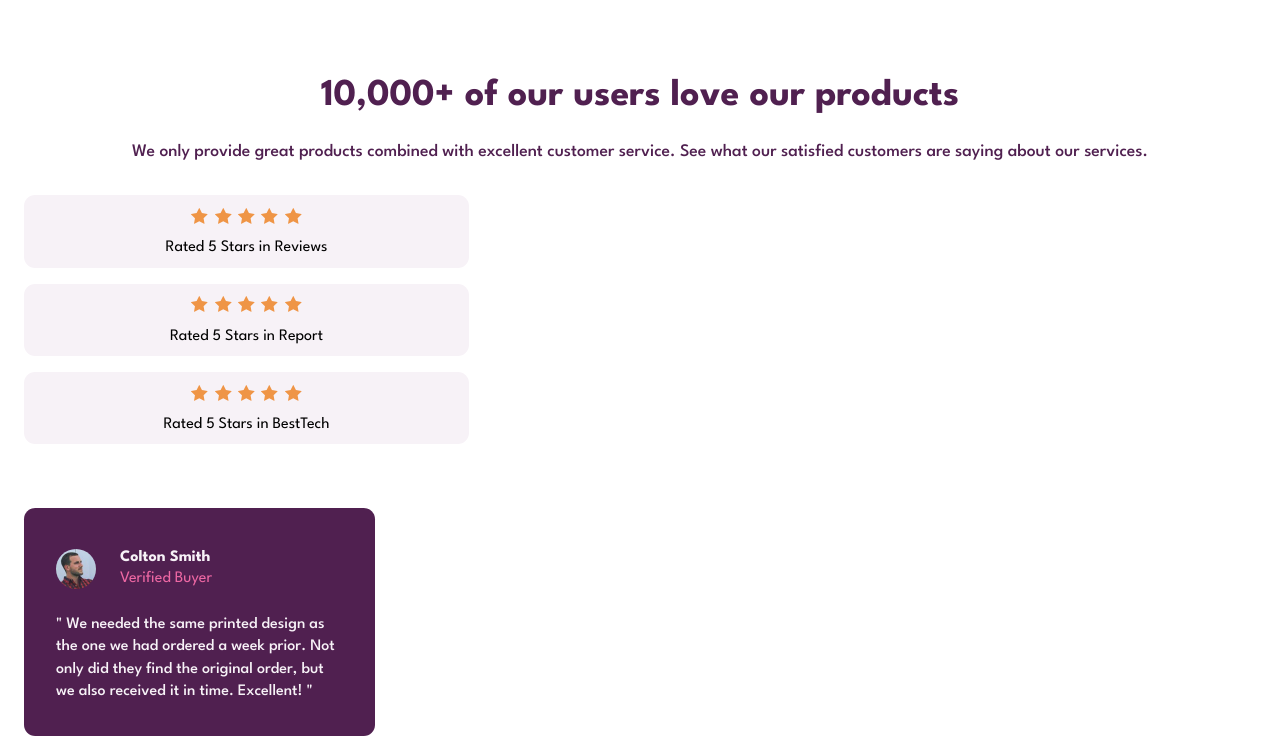
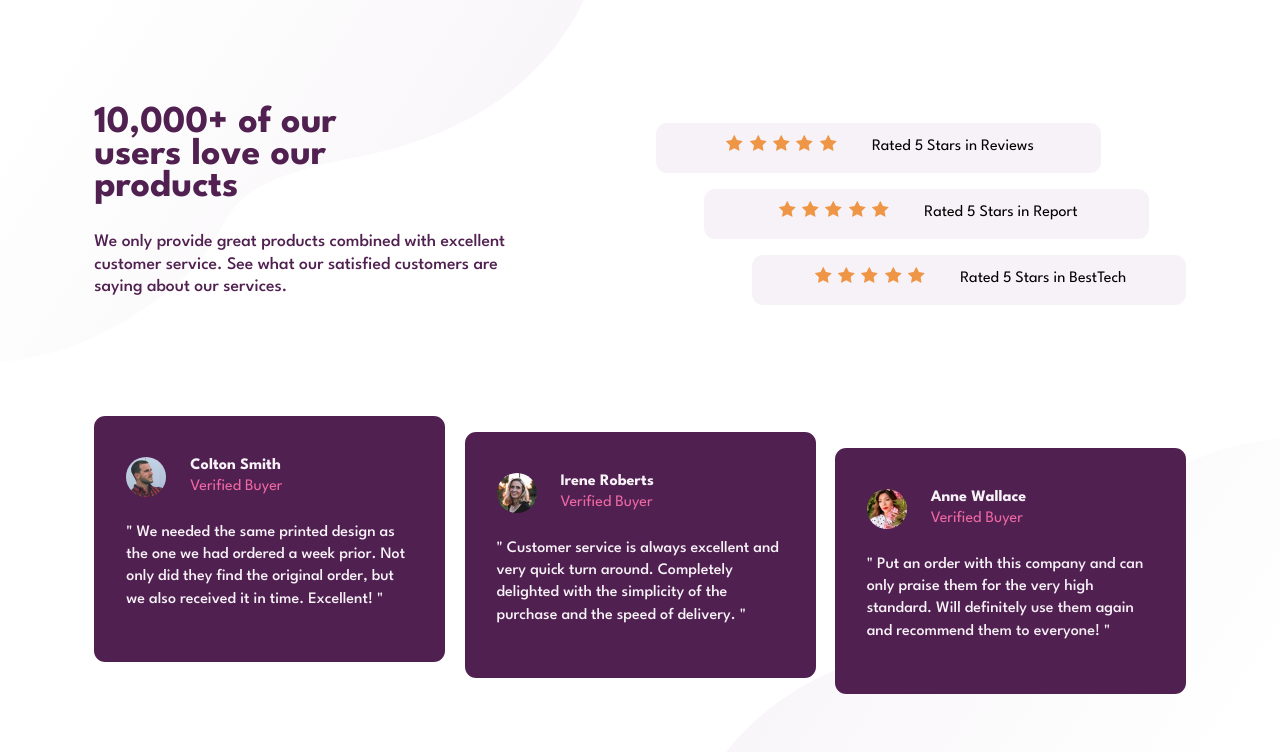
Before and after one commit to huzaifanur/social-proof-section, a plain HTML site: page index.html in a window 1280 px wide. Shown: the top 752 px of the page. Drawn offline with Linux system fonts and the light colour scheme; files whose address does not match are found by name.

Commit message:
Implemented Desktop layout and background Images

```diff
--- a/css/styles.css
+++ b/css/styles.css
@@ -54,16 +54,28 @@ section {
 .star-icon-container span {
   margin: 0 0.2rem;
 }
+.content::before {
+  content: url(../images/bg-pattern-top-mobile.svg);
+  position: absolute;
+  top: 0;
+  left: 0;
+}
+.testimonials::after {
+  content: url("../images/bg-pattern-bottom-mobile.svg");
+  position: absolute;
+  bottom: 0;
+  right: 0;
+  transform: rotate(180deg);
+}
+/* ---------------- */
+/* Testimonials */
+/* ---------------- */
+
 .testimonials {
   display: flex;
   gap: 1.2rem;
   flex-direction: column;
 }
-
-/* ---------------- */
-/* Testimonial Card */
-/* ---------------- */
-
 .testimonial-card {
   background-color: var(--VeryDarkMagenta);
   color: var(--LightGrayishMagenta);
@@ -94,3 +106,73 @@ section {
   font-size: 1rem;
   font-weight: 500;
 }
+
+@media all and (min-width: 800px) {
+  body {
+    display: flex;
+    align-items: center;
+    justify-content: center;
+  }
+  section {
+    padding: 0;
+  }
+  .main {
+    height: 587px;
+    display: flex;
+    flex-direction: column;
+    max-width: 1111px;
+    padding: 0;
+    min-height: 587px;
+    gap: 2rem;
+  }
+  .main > * {
+    flex: 0 1 100%;
+  }
+  .content,
+  .testimonials {
+    flex-direction: row;
+  }
+  .content > * {
+    flex: 0 1 100%;
+  }
+  .content-left {
+    text-align: left;
+  }
+  .main-heading {
+    max-width: 335px;
+  }
+  .description {
+    max-width: 412px;
+  }
+  .content-right {
+    margin-top: 1rem;
+  }
+  .content-right > :nth-child(2) {
+    margin-left: 3rem;
+  }
+  .content-right > :nth-child(3) {
+    margin-left: 6rem;
+  }
+  .rating-card {
+    display: flex;
+    align-items: center;
+    justify-content: center;
+    gap: 2rem;
+  }
+  .testimonials > :nth-child(1) {
+    margin-bottom: 2rem;
+  }
+  .testimonials > :nth-child(2) {
+    margin-bottom: 1rem;
+    margin-top: 1rem;
+  }
+  .testimonials > :nth-child(3) {
+    margin-top: 2rem;
+  }
+  .content::before {
+    content: url("../images/bg-pattern-top-desktop.svg");
+  }
+  .testimonials::after {
+    content: url("../images/bg-pattern-top-desktop.svg");
+  }
+}
```
Also changed, not shown: index.html (+0 -1 lines).
